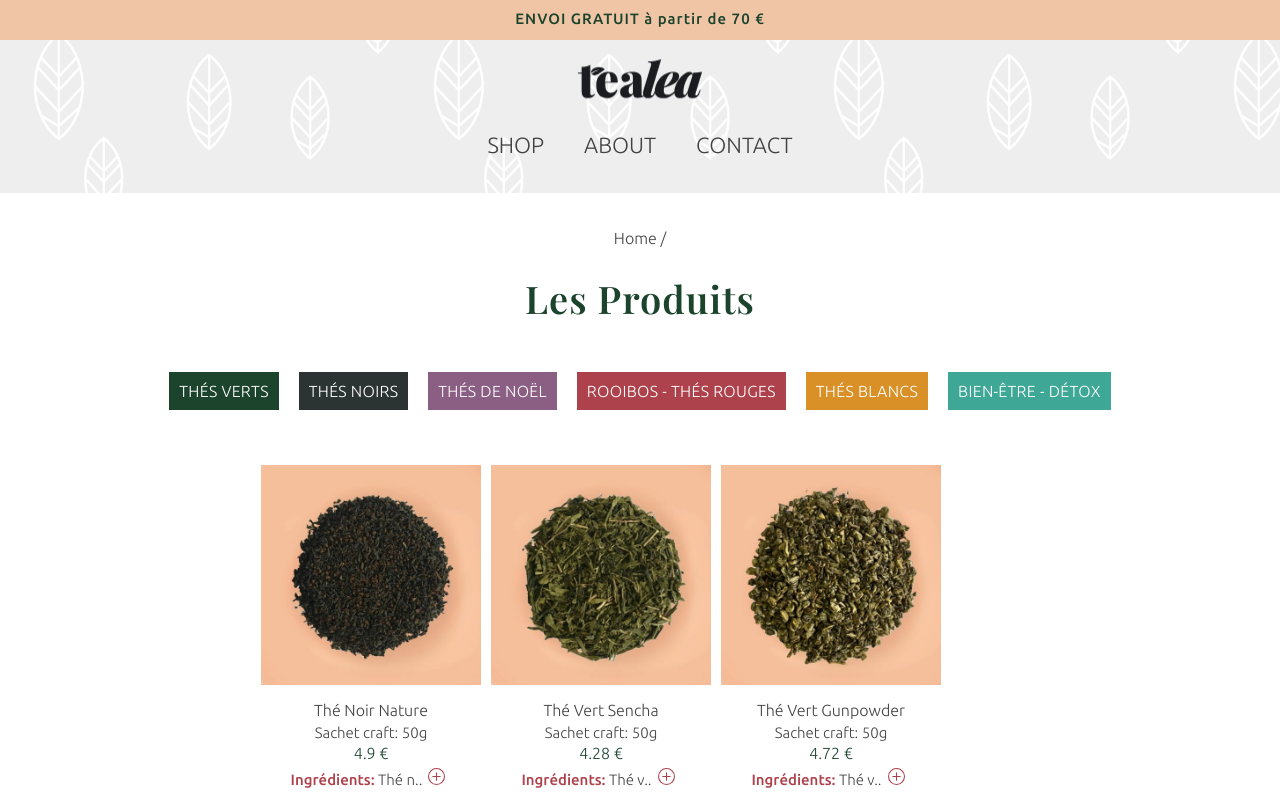
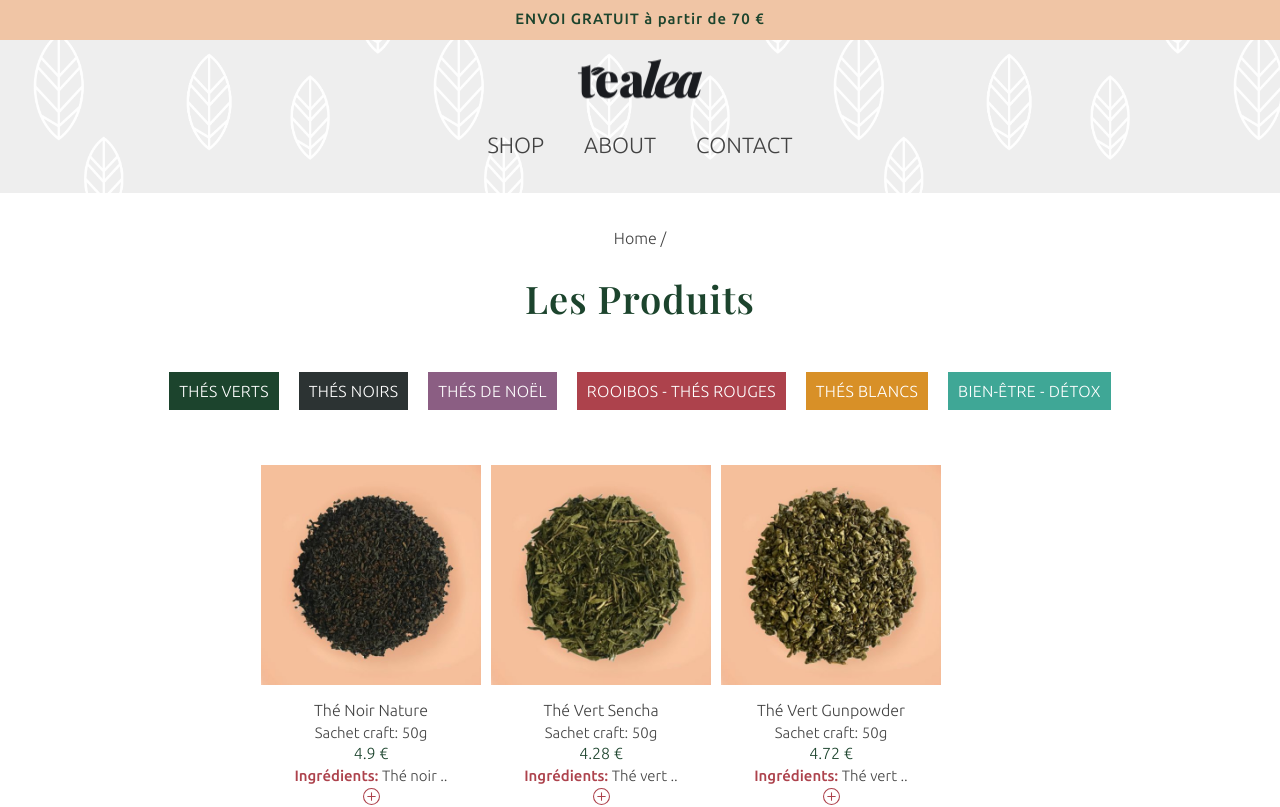
Before and after one commit to elenaflea/tealea, a React (Create React App) app: page / in a window 1280 px wide. Shown: the top 807 px of the page. Built offline with nearby package versions, Linux system fonts and the light colour scheme; a web font is replaced by a local one.

Commit message:
Update Thes.js

```diff
--- a/src/Thes.js
+++ b/src/Thes.js
@@ -71,7 +71,8 @@ function Thes ( {anyThe} ) {
                 <p className='ingredients'>  Sachet craft: 50g </p>
                 <p className='price'>    { Math.round((price/10 + 2.2)*100) / 100} € </p>
 
-                <p className='ingredients'> <span className="span-tea">Ingrédients:</span> { showMore ? ingredients : ingredients.substring(0, 5) + ".."}
+                <p className='ingredients'> <span className="span-tea">Ingrédients:</span> { showMore ? ingredients : ingredients.substring(0, 9) + ".."}
+                </p>
                 <button className='btnMore' id = { id } onClick={ ()=> showShow(id) }> { showMore ?
                 <svg xmlns="http://www.w3.org/2000/svg" width="17" height="17" fill="currentColor"  viewBox="0 0 16 16">
                   <path  d="M1 8a7 7 0 1 0 14 0A7 7 0 0 0 1 8zm15 0A8 8 0 1 1 0 8a8 8 0 0 1 16 0zm-4.5-.5a.5.5 0 0 1 0 1H5.707l2.147 2.146a.5.5 0 0 1-.708.708l-3-3a.5.5 0 0 1 0-.708l3-3a.5.5 0 1 1 .708.708L5.707 7.5H11.5z"/>
@@ -82,7 +83,7 @@ function Thes ( {anyThe} ) {
                     <path d="M8 4a.5.5 0 0 1 .5.5v3h3a.5.5 0 0 1 0 1h-3v3a.5.5 0 0 1-1 0v-3h-3a.5.5 0 0 1 0-1h3v-3A.5.5 0 0 1 8 4z"/>
                   </svg>
                 } </button>
-                </p>
+
 
             <br/> <br/>
             </div>
```
